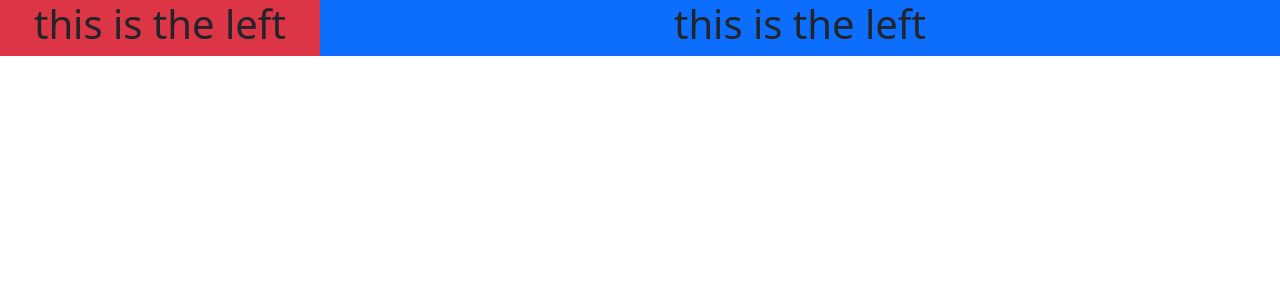
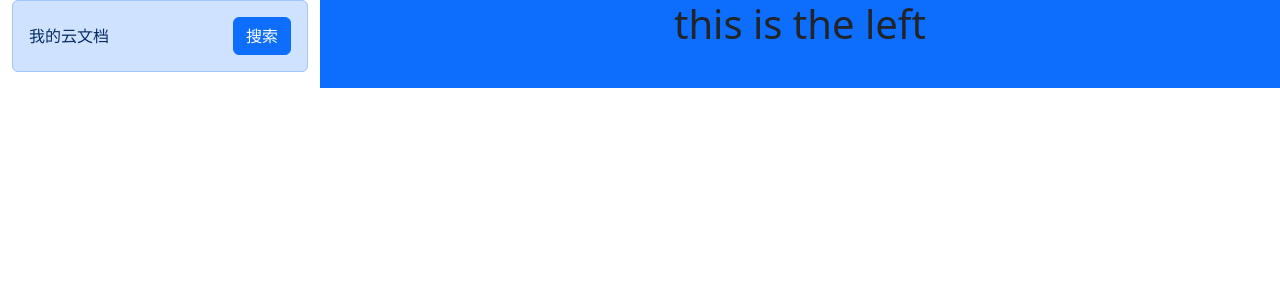
Before and after one commit to jusdyxiao7/react-electron-cloud-doc, a React (Create React App) app: page / in a window 1280 px wide. Shown: the top 300 px of the page. Built offline with nearby package versions, Linux system fonts and the light colour scheme.

Commit message:
FileSearch组件布局

```diff
--- a/src/App.js
+++ b/src/App.js
@@ -2,13 +2,16 @@ import logo from './logo.svg';
 import './App.css';
 // 引入bootstrap样式库文件
 import 'bootstrap/dist/css/bootstrap.min.css';
+import FileSearch from "./components/FileSearch";
 
 function App() {
   return (
     <div className="App container-fluid">
       <div className="row">
-        <div className="col-3 bg-danger left-panel">
-          <h1>this is the left</h1>
+        <div className="col-3 left-panel">
+          <FileSearch
+          title='我的云文档'
+          />
         </div>
         <div className="col-9 bg-primary right-panel">
           <h1>this is the left</h1>
--- /dev/null
+++ b/src/components/FileSearch.js
@@ -0,0 +1,60 @@
+/**
+ * @作者 Conor Sun
+ * @开源仓库 $ https://github.com/jusdyxiao7
+ * @创建时间 2024/4/12 星期五 下午 13:59
+ */
+import React, {useState} from 'react';
+
+const FileSearch = ({title, onFileSearch}) => {
+  const [inputActive, setInputActive] = useState(false);
+  const [value, setValue] = useState('');
+
+  // 根据激活状态来区分两种显示框
+  return (
+    <div className="alert alert-primary">
+      {
+        !inputActive && (
+          <div className="d-flex justify-content-between align-items-center">
+            <span>{title}</span>
+            <button
+              type="button"
+              className="btn btn-primary"
+              onClick={() => {
+                setInputActive(true)
+              }}
+            >
+              搜索
+            </button>
+          </div>
+        )
+      }
+      {
+        inputActive && (
+          <div className="row">
+            {/*<div className="input-group">*/}
+              <div className="col-8">
+                <input
+                  className="form-control"
+                  value={value}
+                  onChange={(e) => {
+                    setValue(e.target.value)
+                  }}
+                />
+              </div>
+              <button
+                type="button"
+                className="btn btn-primary col-4"
+                onClick={() => {
+                  setInputActive(false)
+                }}>
+                关闭
+              </button>
+            {/*</div>*/}
+          </div>
+        )
+      }
+    </div>
+  )
+}
+
+export default FileSearch;
```
Also changed, not shown: 1 other file (tests, documents, lock files or other folders).
